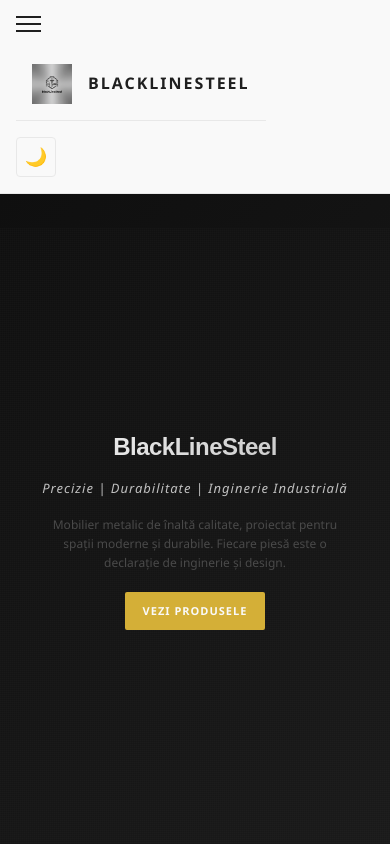
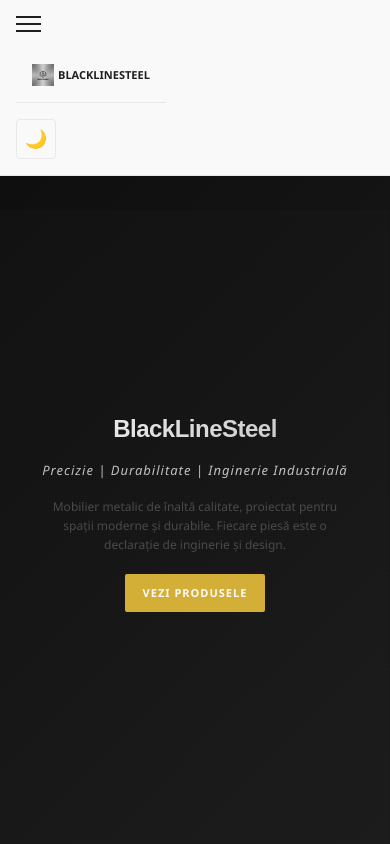
Before and after one commit to soporanadrian/black-line-steel, a website: page index.html in a window 390 px wide. Shown: the top 844 px of the page. Drawn offline with Linux system fonts and the light colour scheme.

Commit message:
actualizat

```diff
--- a/assets/css/responsive.css
+++ b/assets/css/responsive.css
@@ -25,6 +25,15 @@
   nav a {
     font-size: 12px;
     padding: var(--spacing-xs) var(--spacing-sm);
+  }
+
+  /* Logo */
+  .logo-image {
+    height: 32px;
+  }
+
+  .logo-text {
+    font-size: 13px;
   }
 
   /* Hero */
@@ -155,7 +164,16 @@
   }
 
   .logo {
-    font-size: var(--font-size-lg);
+    gap: 6px;
+  }
+
+  .logo-image {
+    height: 28px;
+  }
+
+  .logo-text {
+    font-size: 12px;
+    letter-spacing: 0.5px;
   }
 
   .theme-toggle {
@@ -348,13 +366,16 @@
 
   /* Logo and Header */
   .logo {
-    font-size: 16px;
-    letter-spacing: 1px;
+    gap: 4px;
   }
 
-  .logo-icon {
-    width: 18px;
-    height: 18px;
+  .logo-image {
+    height: 22px;
+  }
+
+  .logo-text {
+    font-size: 11px;
+    letter-spacing: 0px;
   }
 
   /* Hero */
```
